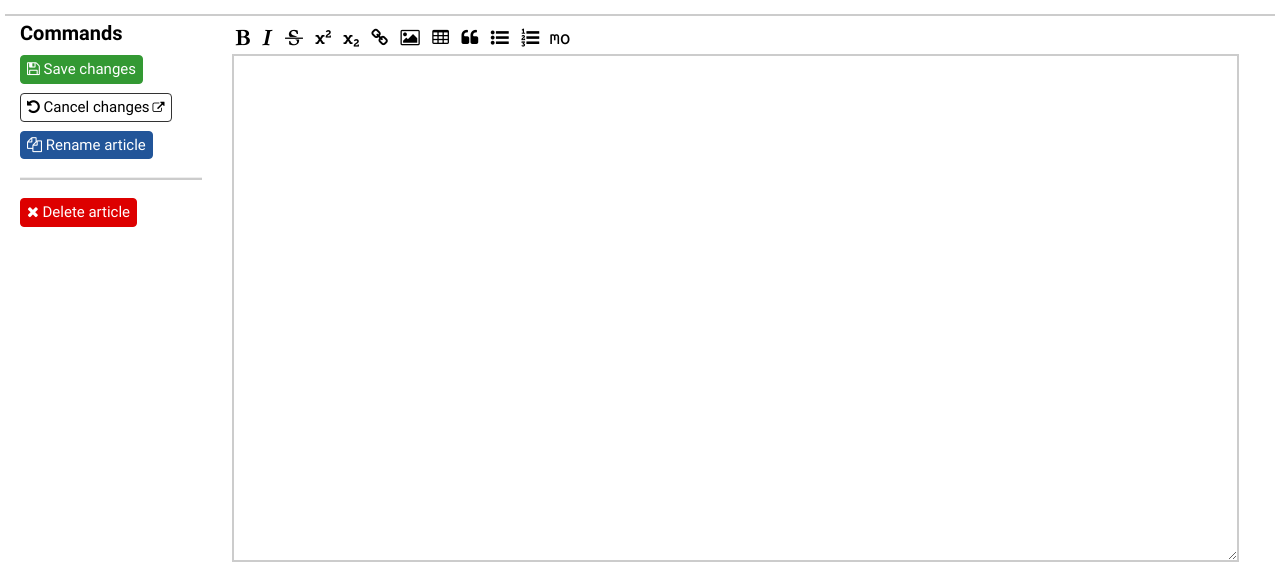
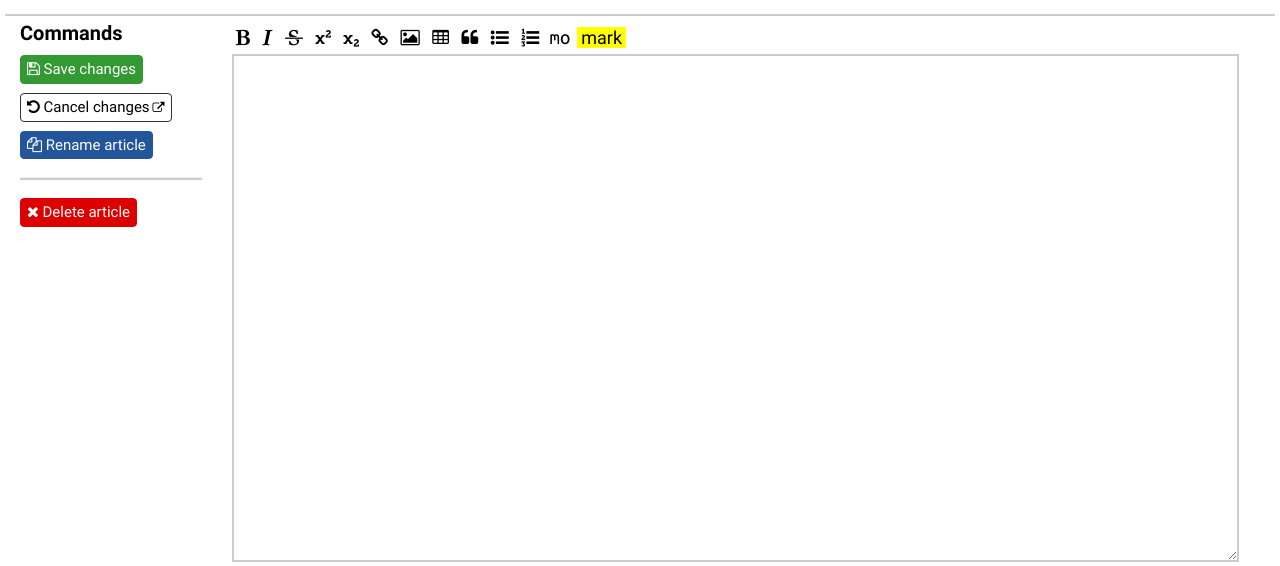
Before and after one commit to cabalamat/catwiki, a Flask app: template app/templates/wikiedit.html in a window 1280 px wide. Shown: the part 38-604 px from the top of the page. Run offline with Flask 2, Linux system fonts and the light colour scheme; the template is opened without the code that fills it, so the values that code supplies are empty; parts of the project's set-up code (start-up, migrations or seed data) failed here and were passed over.

Commit message:
added <mark> tool

```diff
--- a/app/templates/wikiedit.html
+++ b/app/templates/wikiedit.html
@@ -40,7 +40,7 @@ Rename article</a></p>
     <i class='fa fa-subscript'></i></span>
   <span onclick='addAround("[", "]()")'>
     <i class='fa fa-link'></i></span>
-  <span onclick='addAround("![", "](img)")'>
+  <span onclick='addAround("![", "](filename.png)")'>
     <i class='fa fa-image'></i></span>
   <span onclick='addTable()'>
     <i class='fa fa-table'></i></span>
@@ -52,6 +52,8 @@ Rename article</a></p>
     <i class='fa fa-list-ol'></i></span>
   <span onclick='monospace()'>
     <tt class='mono_tool'>mo</tt></span>
+  <span onclick='addAround("<mark>", "</mark>")'>
+    <mark>&nbsp;mark&nbsp;</mark></span>
 </div>
 
 <form id="theForm" method="POST"
```
